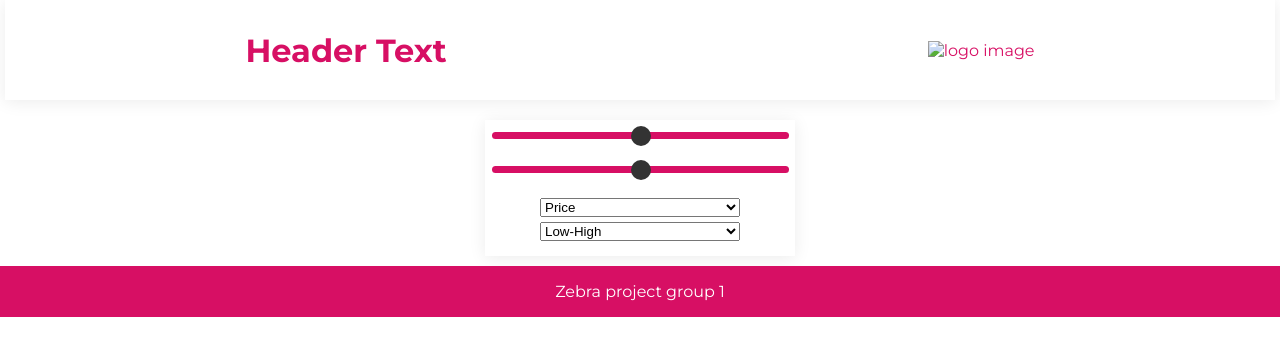
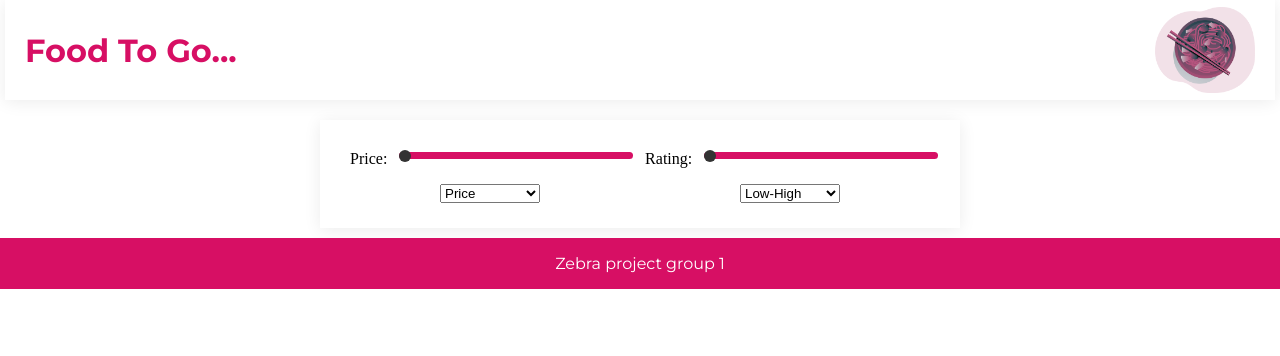
Before and after one commit to Technigo/project-food-zebras-1, a plain HTML site: page index.html in a window 1280 px wide. Drawn offline with Linux system fonts and the light colour scheme; no server answers.

Commit message:
Logo added, made filter area responsive

```diff
--- a/index.html
+++ b/index.html
@@ -8,14 +8,16 @@
 </head>
 <body>
     <header class="header">
-        <h1 class="header-text">Header Text</h1>
-        <img class="logo" src="" alt="logo image" />
+        <h1 class="header-text">Food To Go...</h1>
+        <img class="logo" src="./logo.png" alt="logo image" />
     </header>
     <section class="wrap-container">
         <div class="search-field">
             <section id="filter" class="filter">
-                <input id="filterPrice" class="range-slider" type="range" min="0" max="10" />
-                <input id="filterRating" class="range-slider" type="range" min="0" max="10" />
+                <label for="filterPrice">Price:</label>
+                <input type="range" id="filterPrice" class="range-slider" min="0" max="10" value="0" />
+                <label for="filterRating">Rating:</label>
+                <input type="range" id="filterRating" class="range-slider" min="0" max="10" value="0" />
             </section>
 
             <section id="sort" class="sort">
--- a/style.css
+++ b/style.css
@@ -3,7 +3,6 @@
 body {
     margin: 0;
     padding: 0;
-
 }
 
 .header {
@@ -16,6 +15,10 @@ body {
     color: #d70f64;
     box-shadow: 0 2px 16px 0 rgba(0,0,0,.08);
     font-family: 'Montserrat', sans-serif;
+}
+
+.logo {
+    width: 80px;
 }
 
 .main-content {
@@ -32,18 +35,22 @@ body {
     flex-direction: column; */
     margin: 20px auto 10px auto;
     width: 300px;
-    padding: 5px;
+    padding: 10px 20px;
     box-shadow: 0 2px 16px 0 rgba(0,0,0,.08);
 }
 
 .filter input {
-
+    /* investigate tomorrow */
 }
 
 .sort select {
     width: 200px;
     height: 50px;
     margin-bottom: 20px;
+}
+
+.sort select::input {
+
 }
 
 input[type="range"] {
@@ -71,7 +78,6 @@ input[type="range"] {
 
 .sort {
     padding: 5px 0;
-    /* margin-left: 50px; */
     display: flex;
     flex-direction: column;
     align-items: center;
@@ -115,11 +121,43 @@ input[type="range"] {
 
 /* Media query for desktop */
 @media (min-width: 1025px) {
-    .sort select {
-        width: 200px;
-        height: auto;
-        margin-bottom: 5px;
+    .header {
+        justify-content: space-between;
+        padding: 0 20px;
+    }
+
+    .logo {
+        width: 100px;
+    }
+
+    .search-field {
+        width: 600px;
+        padding: 30px 20px 0 20px;
+    }
+
+    .filter {
+        display: flex;
+    }
+
+    .filter label{
+        margin: 0 10px;
     }
 
 
+    .sort select {
+        width: 100px;
+        height: auto;
+        margin-left: auto;
+        margin-right: auto;
+    }
+
+    .sort {
+        flex-direction: row;
+    }
+
+    input[type="range"]::-webkit-slider-thumb {
+        width: 12px;
+        height: 12px;
+    }
+
 }
```
Also changed, not shown: logo.png (added).
